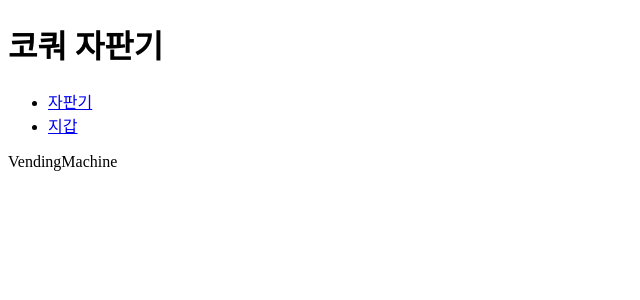
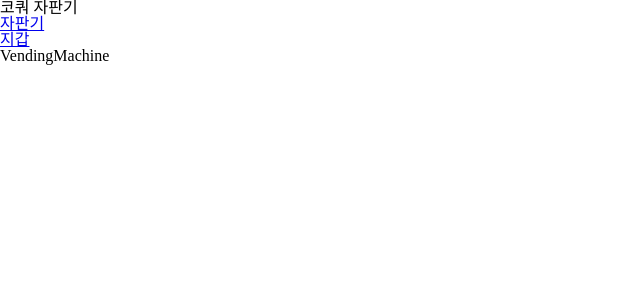
Before and after one commit to codesquad-members-2022/fe-vm, a React (Create React App) app: page /vendingMachine in a window 1280 px wide. Shown: the top 300 px of the page, without its empty margins (0-640 px from the left). Built offline with nearby package versions, Linux system fonts and the light colour scheme.

Commit message:
feat: add global style

```diff
--- a/package.json
+++ b/package.json
@@ -10,6 +10,8 @@
     "react-dom": "^18.1.0",
     "react-router-dom": "^6.3.0",
     "react-scripts": "5.0.1",
+    "styled-components": "^5.3.5",
+    "styled-reset": "^4.3.4",
     "web-vitals": "^2.1.4"
   },
   "scripts": {
@@ -35,6 +37,10 @@
             [
               "components",
               "./src/components/"
+            ],
+            [
+              "common",
+              "./src/common/"
             ]
           ],
           "extensions": [
--- a/src/App.jsx
+++ b/src/App.jsx
@@ -1,11 +1,13 @@
 import { BrowserRouter as Router, Routes, Route } from 'react-router-dom';
 
+import GlobalStyle from 'common/globalStyle';
 import Layout from 'components/Layout';
 import VendingMachine from 'pages/VendingMachine';
 import Wallet from 'pages/Wallet';
 
 const App = () => (
   <div className='App'>
+    <GlobalStyle />
     <Router>
       <Routes>
         <Route path='/' element={<Layout />}>
--- /dev/null
+++ b/src/common/globalStyle.js
@@ -0,0 +1,8 @@
+import { createGlobalStyle } from 'styled-components';
+import reset from 'styled-reset';
+
+const GlobalStyle = createGlobalStyle`
+    ${reset}
+`;
+
+export default GlobalStyle;
--- a/src/components/Layout.jsx
+++ b/src/components/Layout.jsx
@@ -20,4 +20,5 @@ const Layout = () => (
     </div>
   </>
 );
+
 export default Layout;
```
Also changed, not shown: 1 other file (tests, documents, lock files or other folders).
